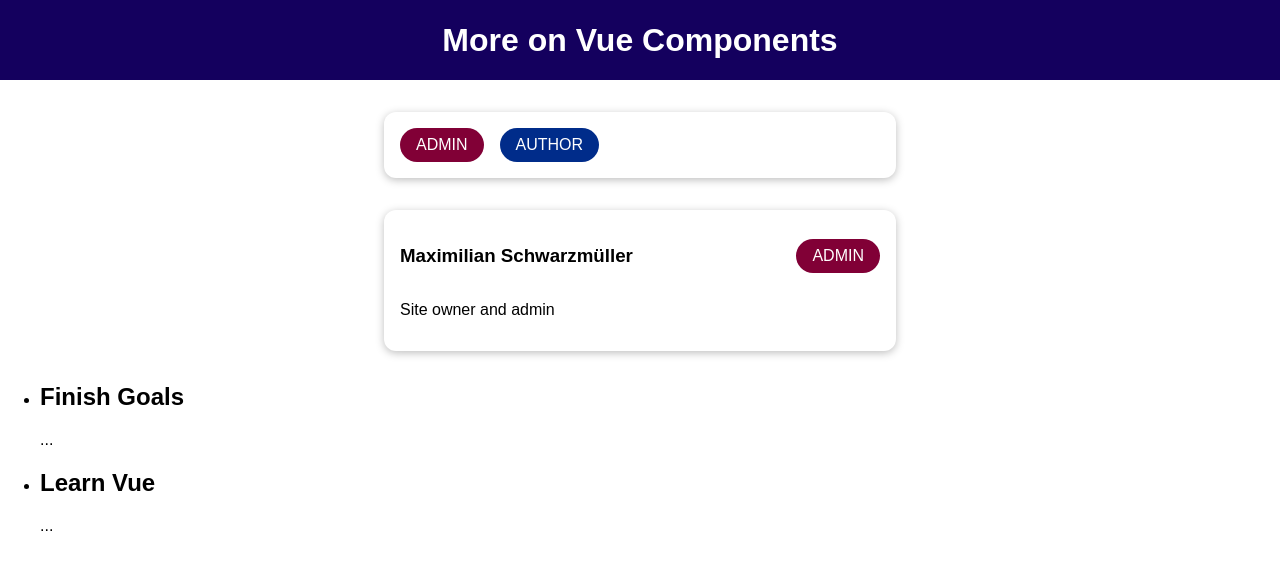
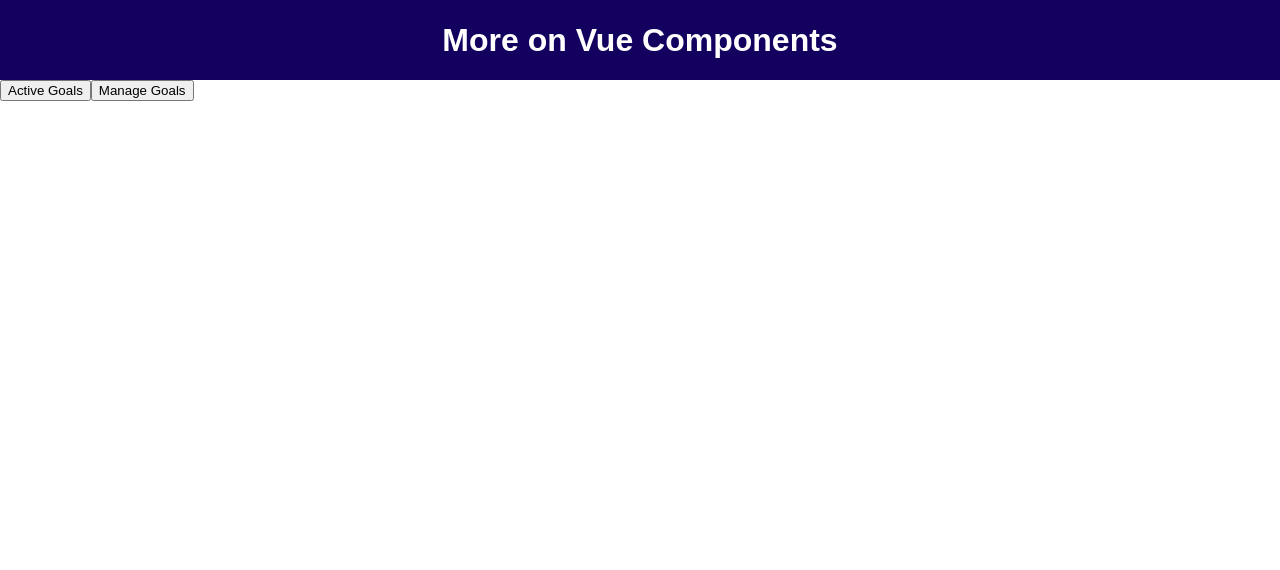
Before and after one commit to chhw130/Vue-ComponentFunction, a Vue app: page / in a window 1280 px wide. Shown: the top 570 px of the page. Built offline with nearby package versions, Linux system fonts and the light colour scheme.

Commit message:
Feat : Trainstion Component Function

```diff
--- a/src/App.vue
+++ b/src/App.vue
@@ -1,7 +1,7 @@
 <template>
   <div>
     <TheHeader />
-    <BadgeList />
+    <!-- <BadgeList />
     <user-info
       :full-name="activeUser.name"
       :info-text="activeUser.description"
@@ -12,22 +12,30 @@
         <h2>{{ slotProps.item }}</h2>
         <p>{{ slotProps.anotherProps }}</p>
       </template>
-    </CourseGoal>
+    </CourseGoal> -->
+    <button @click="setSeletecComponent('ActiveGoals')">Active Goals</button>
+    <button @click="setSeletecComponent('ManageGoals')">Manage Goals</button>
+    <ManageGoals v-if="seletedComponent === 'ManageGoals'" />
+    <ActiveGoals v-if="seletedComponent === 'ActiveGoals'" />
   </div>
 </template>
 
 <script>
 import TheHeader from "./components/TheHeader.vue";
-import BadgeList from "./components/BadgeList.vue";
-import UserInfo from "./components/UserInfo.vue";
-import CourseGoal from "./components/CourseGoal.vue";
+// import BadgeList from "./components/BadgeList.vue";
+// import UserInfo from "./components/UserInfo.vue";
+// import CourseGoal from "./components/CourseGoal.vue";
+import ManageGoals from "./components/ManageGoals.vue";
+import ActiveGoals from "./components/ActiveGoals.vue";
 
 export default {
   components: {
     TheHeader,
-    BadgeList,
-    UserInfo,
-    CourseGoal,
+    // BadgeList,
+    // UserInfo,
+    // CourseGoal,
+    ManageGoals,
+    ActiveGoals,
   },
   data() {
     return {
@@ -36,7 +44,16 @@
         description: "Site owner and admin",
         role: "admin",
       },
+      seletedComponent: ManageGoals,
     };
+  },
+
+  methods: {
+    setSeletecComponent(cmp) {
+      this.seletedComponent = cmp;
+
+      console.log(this.seletedComponent);
+    },
   },
 };
 </script>
--- /dev/null
+++ b/src/components/ActiveGoals.vue
@@ -0,0 +1,3 @@
+<template>
+  <h2>Active Goals</h2>
+</template>
--- /dev/null
+++ b/src/components/ManageGoals.vue
@@ -0,0 +1,3 @@
+<template>
+  <h2>Manage Goals</h2>
+</template>
```
